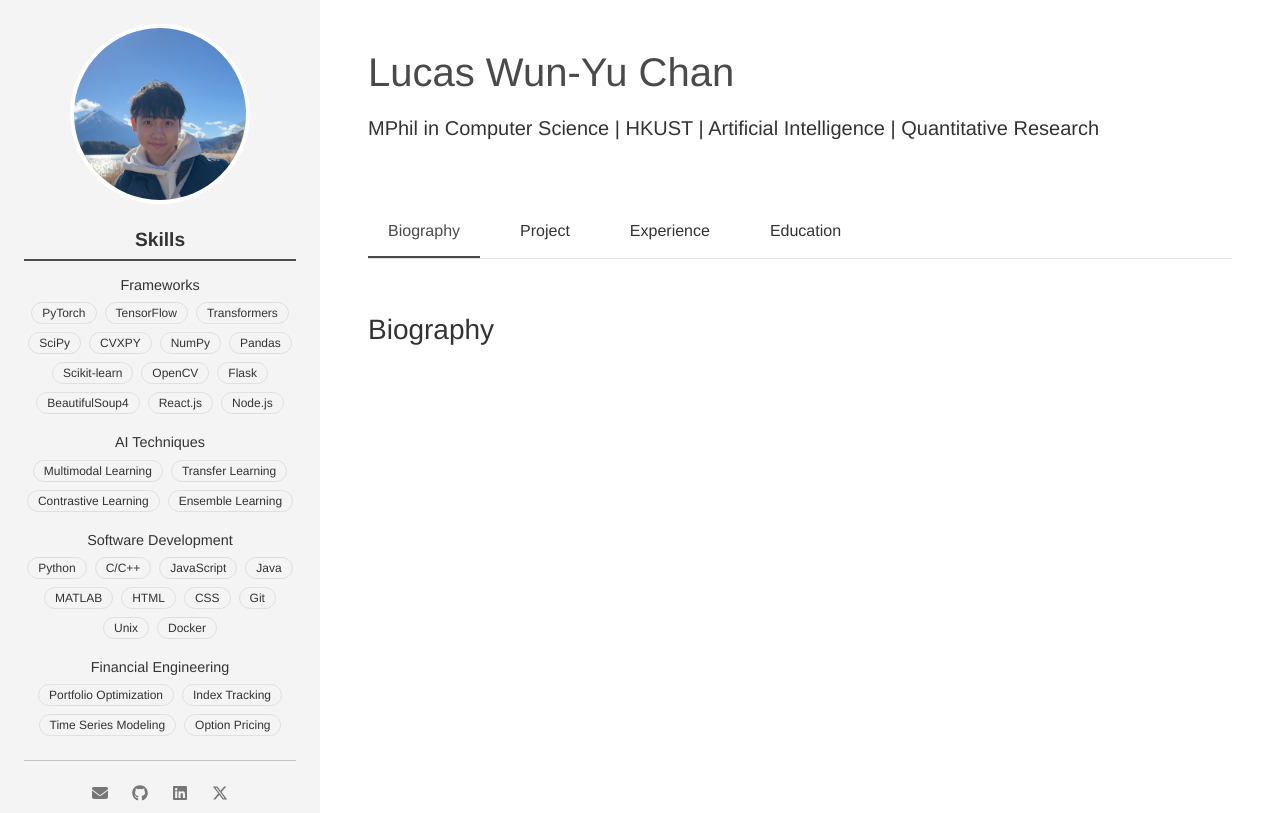
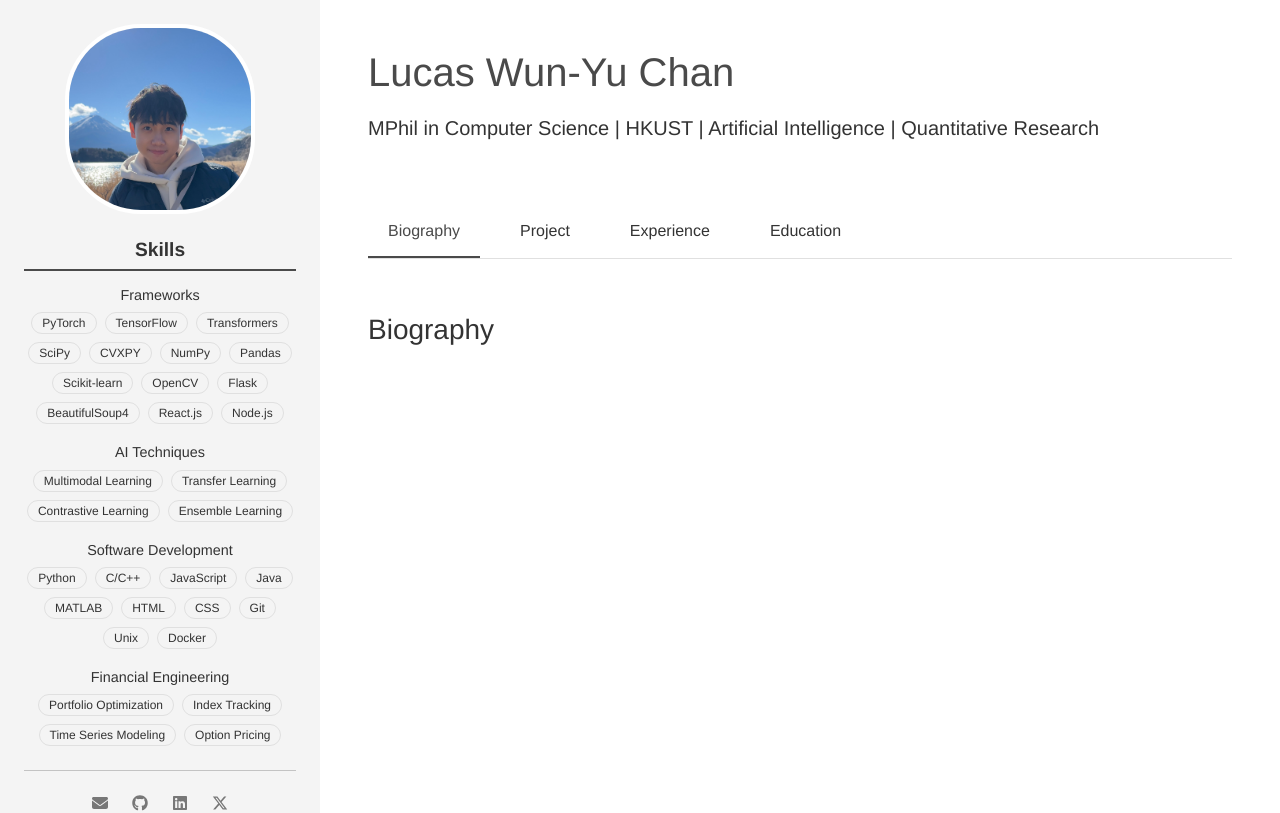
Before and after one commit to lucaswychan/lucaswychan.github.io, a React (Create React App) app: page / in a window 1280 px wide. Shown: the top 813 px of the page. Built offline with nearby package versions, Linux system fonts and the light colour scheme.

Commit message:
feat: add link color

```diff
--- a/src/App.css
+++ b/src/App.css
@@ -7,6 +7,8 @@
     --light-accent: #f4f4f4;
     --border-color: #e0e0e0;
     --text-color-muted: #777;
+    --blue--accent: #9bd5ff;
+    --link-blue-color: #007bff;
 }
 
 body {
@@ -17,6 +19,7 @@ body {
     margin: 0;
     padding: 0;
     width: 100vw; /* Prevent horizontal scroll (At some point this line maybe risky)*/
+    overflow-x: hidden;
 }
 
 .App {
@@ -38,6 +41,14 @@ body {
 
 .tab-content {
     flex-grow: 1;
+}
+
+.tab-content a {
+    color: var(--link-blue-color);
+}
+
+.tab-content a:hover {
+    color: var(--text-color-muted);
 }
 
 h1,
@@ -71,10 +82,6 @@ a {
     text-decoration: none;
 }
 
-a:hover {
-    text-decoration: underline;
-}
-
 /* Header */
 header {
     margin-bottom: 40px;
@@ -99,9 +106,9 @@ header p {
 }
 
 .profile-photo {
-    width: 180px;
-    height: 180px;
-    border-radius: 50%;
+    width: 190px;
+    height: 190px;
+    border-radius: 40%;
     overflow: hidden;
     margin: 0 auto 30px;
     border: 4px solid var(--background-color);
@@ -195,7 +202,7 @@ header p {
 }
 
 .sidebar .links a.link-item:hover {
-    color: var(--accent-color);
+    color: var(--link-blue-color);
 }
 
 .sidebar .links a.link-item {
@@ -265,6 +272,12 @@ header p {
     border-bottom: none;
 }
 
+.about-tab {
+    display: flex;
+    flex-direction: column;
+    gap: 20px;
+}
+
 /* Footer */
 footer {
     background-color: var(--light-accent);
@@ -318,6 +331,15 @@ footer {
     margin: 1rem auto 0;
 }
 
+.clear {
+    clear: both;
+}
+
+/* Education */
+.education-activities a {
+    color: var(--link-blue-color);
+}
+
 /* Media Query */
 @media (max-width: 768px) {
     .content-wrapper {
```
